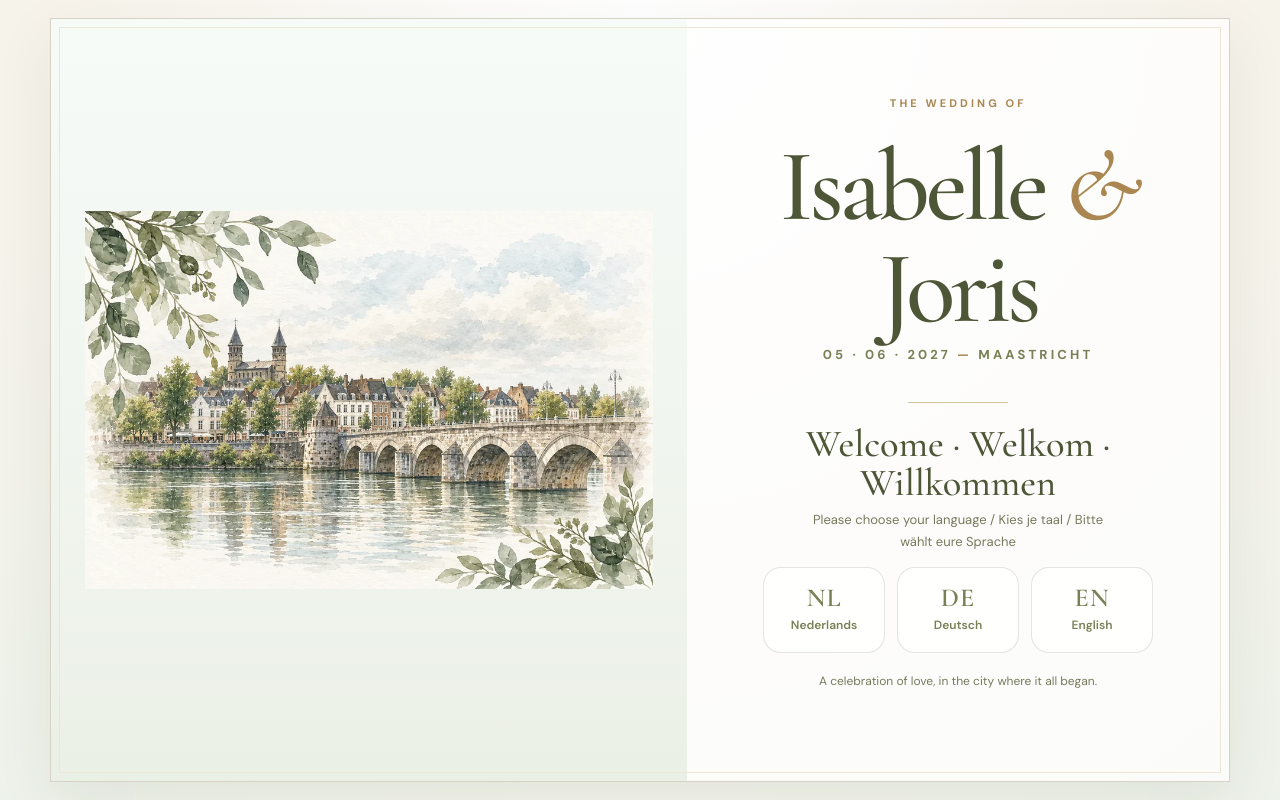
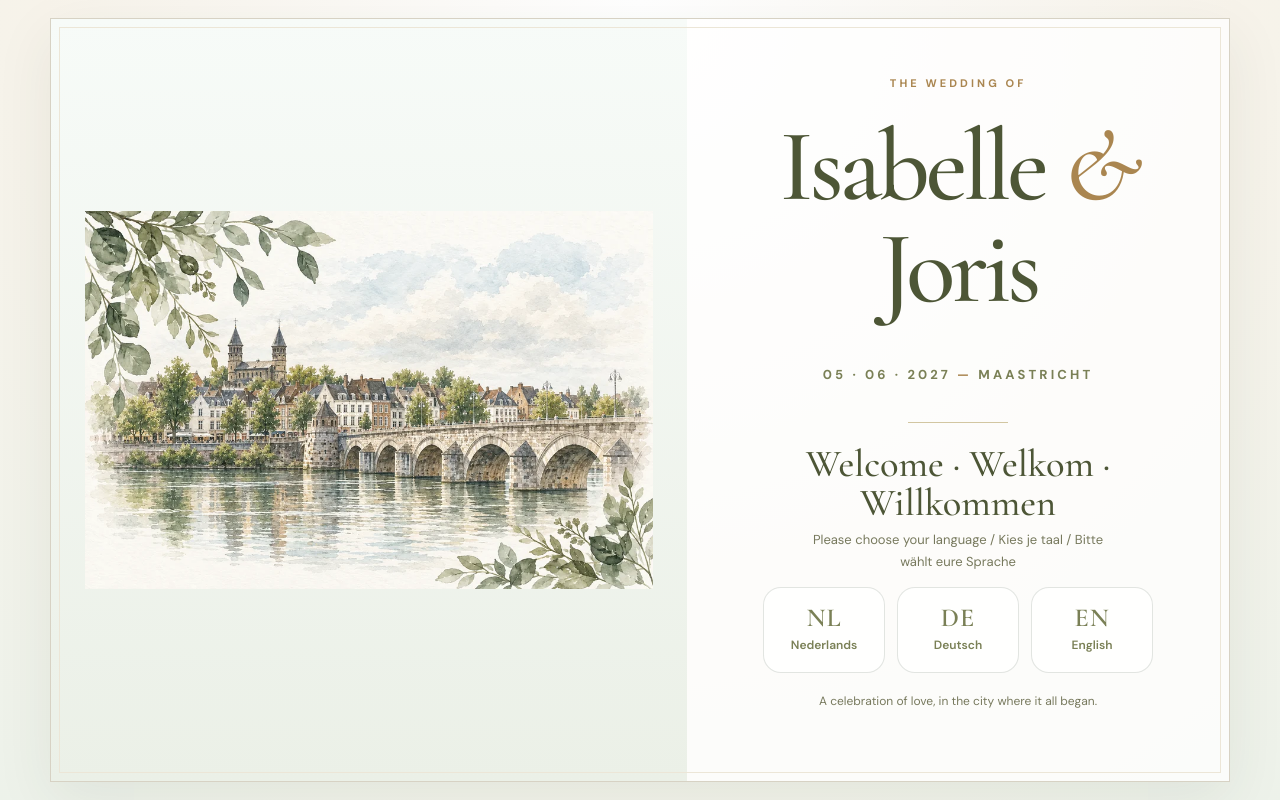
Before and after one commit to JoBuckx/BuckinxWedding, a Next.js app: page / in a window 1280 px wide. Built offline with nearby package versions, Linux system fonts and the light colour scheme.

Commit message:
Restore spacing between welcome names and date

```diff
--- a/app/globals.css
+++ b/app/globals.css
@@ -394,3 +394,6 @@ body{min-width:320px}
  .sight-dialog-trigger{min-height:76px}
  .sight-modal .rsvp-modal-action{width:100%}
 }
+
+/* Restore intentional breathing room after the welcome names, now that the botanical ornament is removed. */
+.welcome-content .date-wordmark{margin-top:clamp(22px,4vw,40px)}
```
